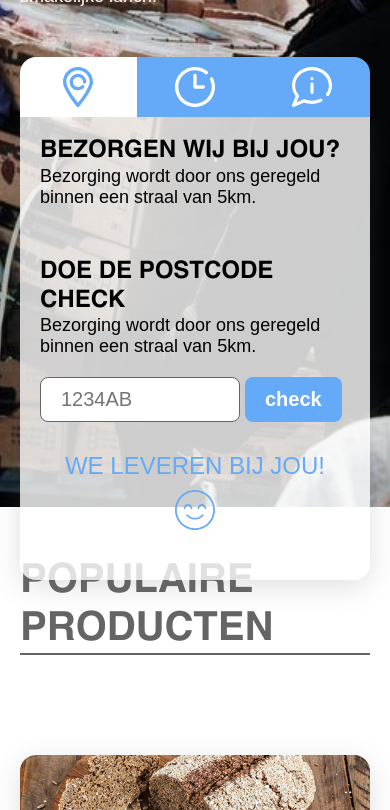
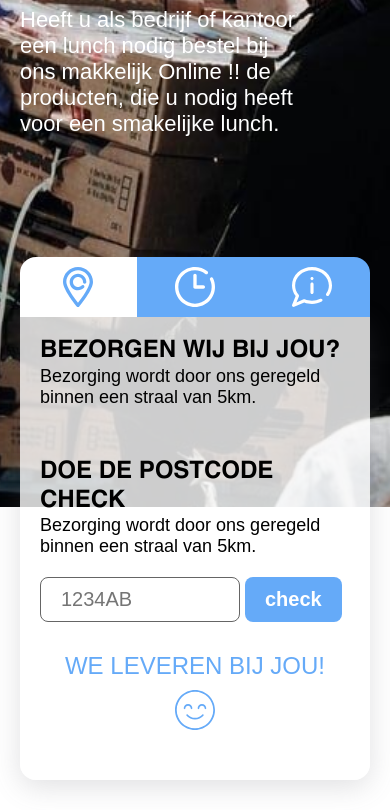
Before and after one commit to TijnR/XT1_Challenge2, a website: page index.html in a window 390 px wide. Shown: the part 337-1147 px from the top of the page. Drawn offline with Linux system fonts and the light colour scheme.

Commit message:
Module is now in the right place on tablet portrait

```diff
--- a/index.html
+++ b/index.html
@@ -224,8 +224,11 @@
           makkelijk Online !! de producten, die u nodig heeft voor een
           smakelijke lunch.
         </p>
+      </div>
+    </div>
 
-        <div class="c-module">
+    <div class="c-module section">
+      <div class="section-content">
         <div class="module__select-box">
           <button
             class="module__select-option module__select-option--left active--option"
@@ -389,7 +392,6 @@
                   </g>
                 </g>
               </svg>
-              </div>
             </div>
           </div>
         </div>
--- a/scss/05_components/_components.hero.scss
+++ b/scss/05_components/_components.hero.scss
@@ -16,9 +16,19 @@
 .hero__title {
   max-width: 500px;
   color: $color-white;
+
+  @include screen-mobile-plus-and-smaller {
+    line-height: 1.4;
+    margin-bottom: 20px;
+  }
 }
 
 .hero__text {
   color: $color-white;
   max-width: 650px;
+
+  @include screen-mobile-plus-and-smaller {
+    width: 80%;
+    font-size: 2.2rem;
+  }
 }
--- a/scss/05_components/_components.module.scss
+++ b/scss/05_components/_components.module.scss
@@ -1,7 +1,16 @@
 .c-module {
   position: relative;
   display: inherit;
-  margin-top: 50px;
+  margin-top: -250px;
+  margin-bottom: 100px;
+
+  @include screen-tablet-landscape-and-smaller {
+    margin-top: -150px;
+  }
+
+  @include screen-mobile-plus-and-smaller{
+    margin-top: -250px;
+  }
 }
 
 .module__container {
--- a/scss/05_components/_components.nav.scss
+++ b/scss/05_components/_components.nav.scss
@@ -1,5 +1,6 @@
 .c-nav {
   background-color: $color-white;
+  opacity: 0.9;
   position: fixed;
   top: 0;
   z-index: 3;
```
Also changed, not shown: css/main.css. Lines whose indentation alone changed are shown as unchanged.
